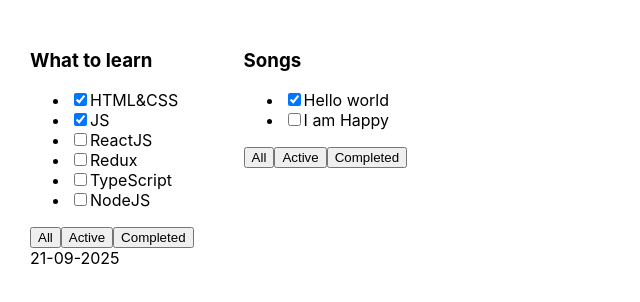
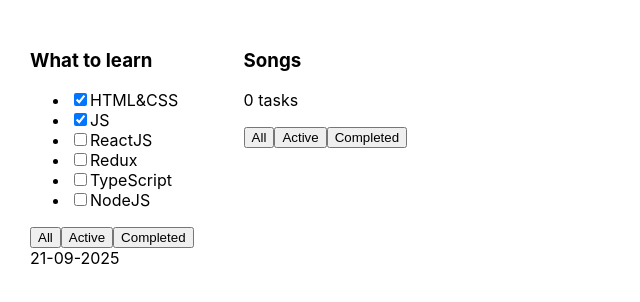
Before and after one commit to dlrozd/todo-list, a React (Vite) app: page / in a window 1280 px wide. Shown: the top 302 px of the page, without its empty margins (0-640 px from the left). Built offline with nearby package versions, Linux system fonts and the light colour scheme.

Commit message:
Add feature: add ternary operator

```diff
--- a/src/App.tsx
+++ b/src/App.tsx
@@ -17,11 +17,7 @@
         {id: 5, title: 'TypeScript', isDone: false},
         {id: 6, title: 'NodeJS', isDone: false},
     ]
-    const tasks2: Task[] = [
-        {id: 1, title: 'Hello world', isDone: true},
-        {id: 2, title: 'I am Happy', isDone: false},
-
-    ]
+    const tasks2: Task[] = []
 
     return (
         <div className="app">
--- a/src/TodolistItem.tsx
+++ b/src/TodolistItem.tsx
@@ -11,17 +11,21 @@
     return (
         <div>
             <h3>{title}</h3>
-            <ul>
-                {tasks.map((task) => {
+            {tasks.length === 0 ? (
+                <p>0 tasks</p>
+            ) : (
+                <ul>
+                    {tasks.map((task) => {
 
                         return (
                             <li key={task.id}>
                                 <input type="checkbox" checked={task.isDone}/>
                                 <span>{task.title}</span>
-                            </li>)
-                    }
-                )}
-            </ul>
+                            </li>
+                        )
+                    })}
+                </ul>
+            )}
             <div>
                 <button>All</button>
                 <button>Active</button>
```
